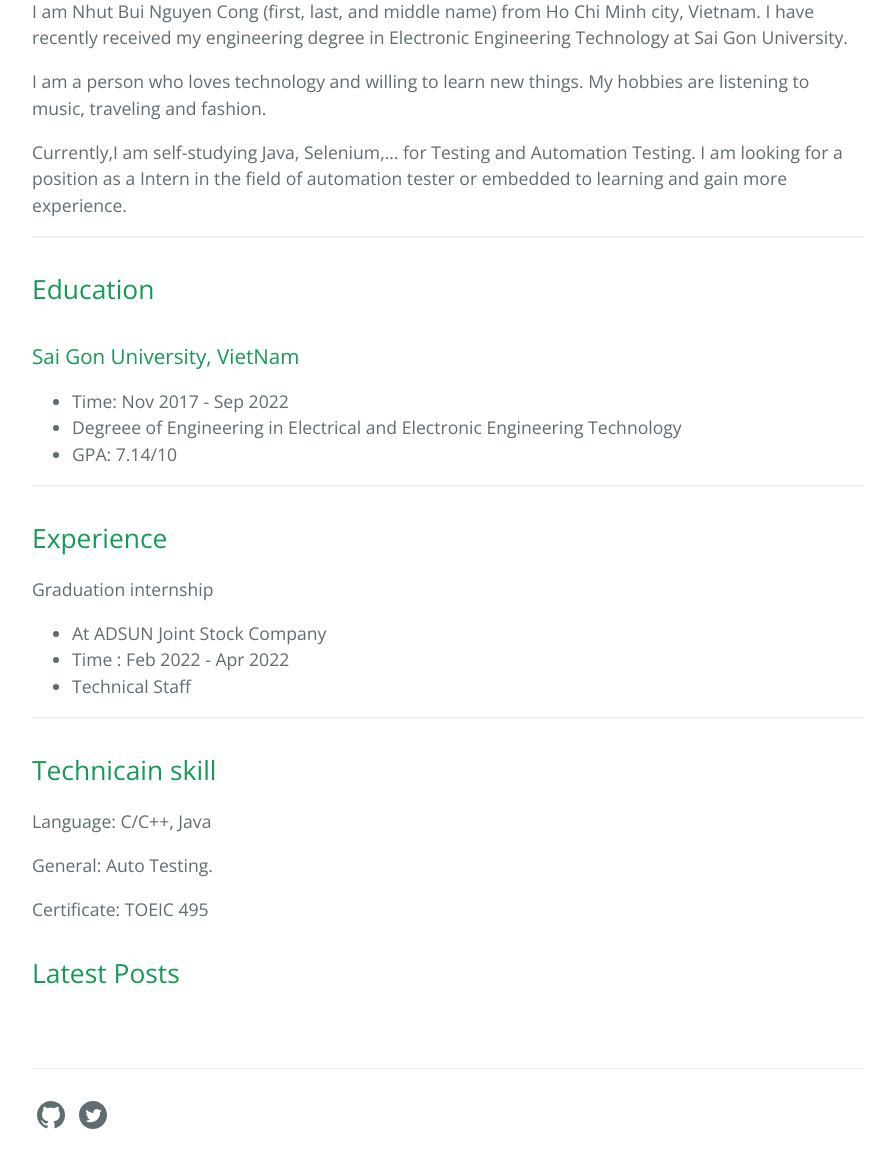
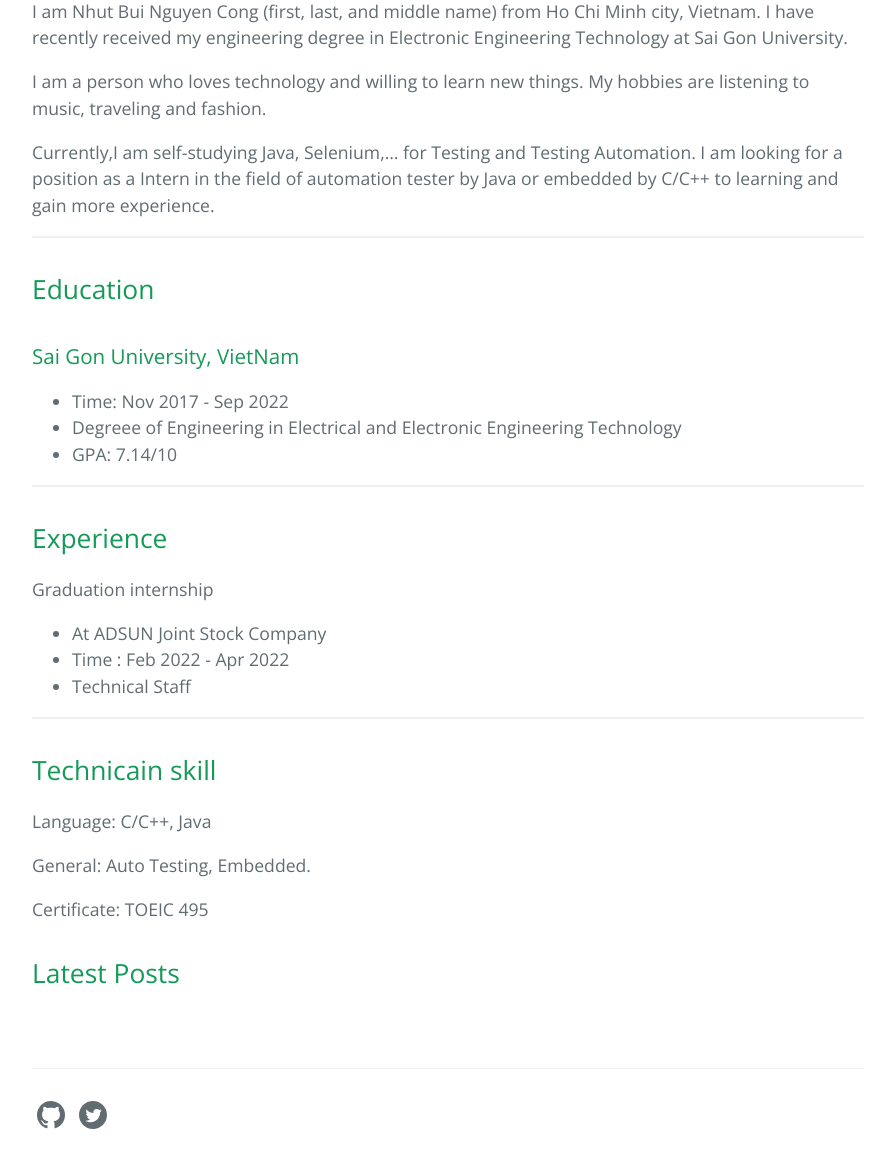
Before and after one commit to NhutBuiNC/NhutBuiNC.github.io, a Jekyll site: the page built from index.md, in a window 1280 px wide and 1400 px high, scrolled down 417 px. Shown: the part 217-1385 px from the top of the window, without its empty margins (192-1087 px from the left). Built offline with Jekyll 4.4.1, drawn with Linux system fonts in a browser that asks for light colours.

Commit message:
Update index.md

```diff
--- a/index.md
+++ b/index.md
@@ -16,7 +16,7 @@ I am Nhut Bui Nguyen Cong (first, last, and middle name) from Ho Chi Minh city,
 
 I am a person who loves technology and willing to learn new things. My hobbies are listening to music, traveling and fashion.
 
-Currently,I am self-studying Java, Selenium,... for Testing and Automation Testing. I am looking for a position as a Intern in the field of automation tester or embedded to learning and gain more experience.
+Currently,I am self-studying Java, Selenium,... for Testing and Testing Automation. I am looking for a position as a Intern in the field of automation tester by Java or embedded by C/C++ to learning and gain more experience.
 
 
 
@@ -47,6 +47,6 @@ Graduation internship
 
 Language: C/C++, Java
 
-General: Auto Testing.
+General: Auto Testing, Embedded.
 
 Certificate: TOEIC 495
```
